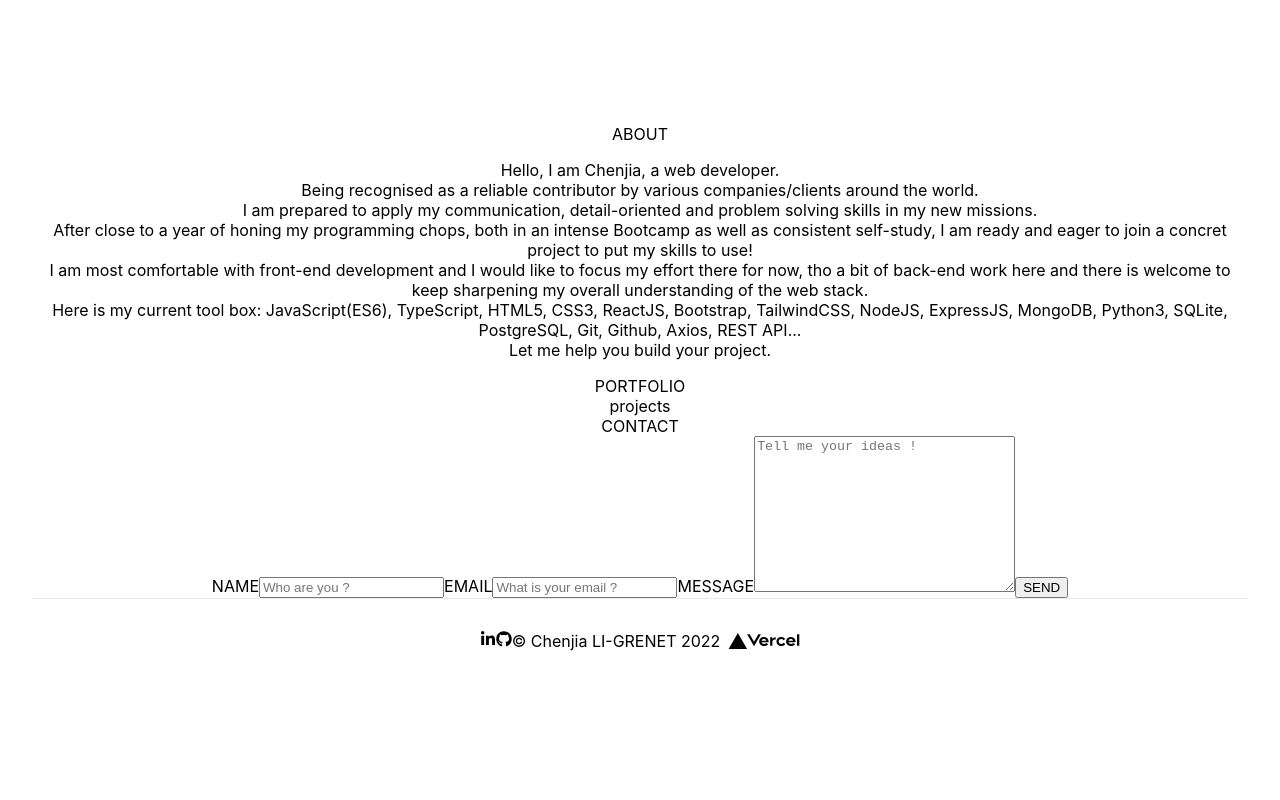
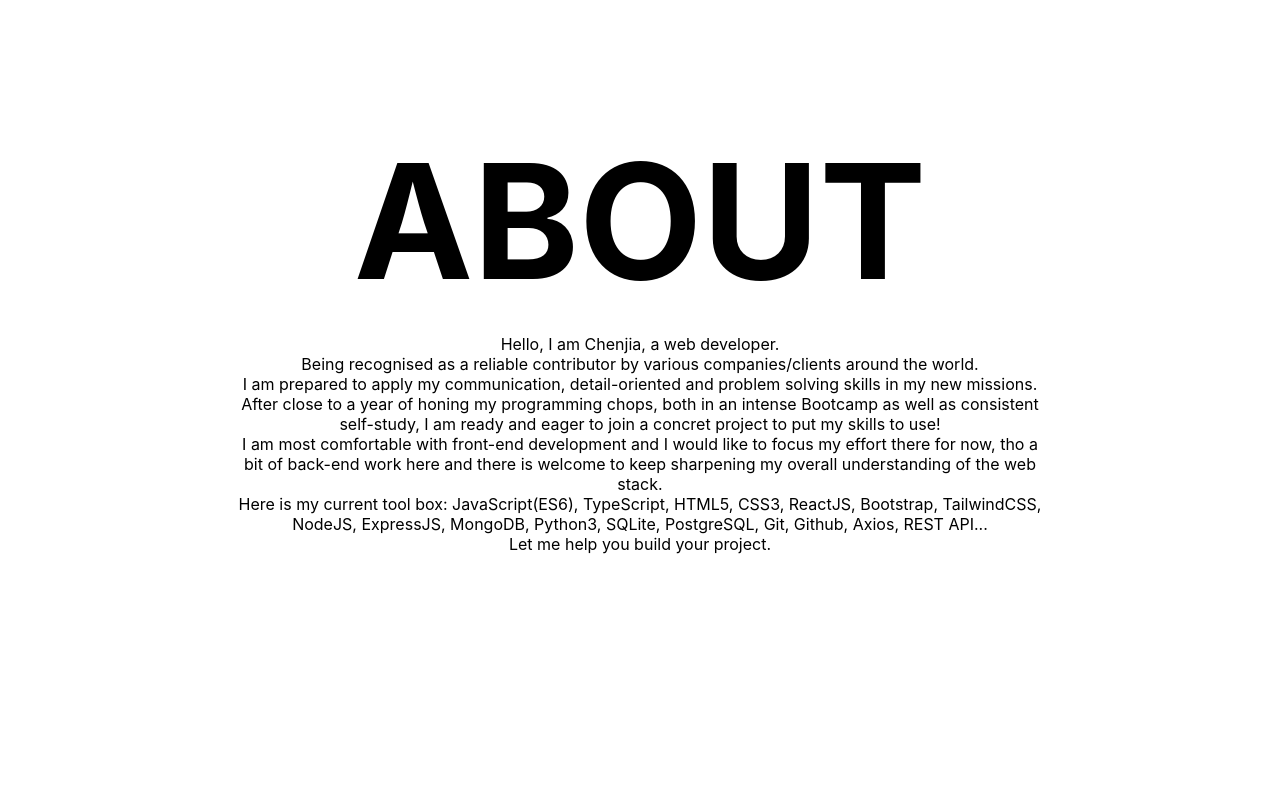
Before and after one commit to cligrenet/portfolio-v0-nextjs-ts, a Next.js app: page / in a window 1280 px wide. Shown: the part 1120-1920 px from the top of the page. Before the commit the page ends 1835 px from the top, so only its background shows below. Built offline with nearby package versions, Linux system fonts and the light colour scheme.

Commit message:
Set up basic styles for about and porfolio sections

```diff
--- a/src/components/About.tsx
+++ b/src/components/About.tsx
@@ -3,8 +3,8 @@ import styles from '../../styles/About.module.css';
 
 const About = () => {
 	return (
-		<div>
-			<span>ABOUT</span>
+		<div className={styles.main}>
+			<span className={styles.title}>ABOUT</span>
 			<p>
 				Hello, I am Chenjia, a web developer.
 				<br />
--- a/src/components/Portfolio.tsx
+++ b/src/components/Portfolio.tsx
@@ -3,8 +3,8 @@ import styles from '../../styles/Portfolio.module.css';
 
 const Portfolio = () => {
 	return (
-		<div>
-			<span>PORTFOLIO</span>
+		<div className={styles.main}>
+			<span className={styles.title}>PORTFOLIO</span>
 			<div>projects</div>
 		</div>
 	);
--- a/styles/About.module.css
+++ b/styles/About.module.css
@@ -0,0 +1,8 @@
+.main {
+	padding: 0 25vh 25vh 25vh;
+}
+
+.title {
+	font-size: 10rem;
+	font-weight: bolder;
+}
--- a/styles/Portfolio.module.css
+++ b/styles/Portfolio.module.css
@@ -0,0 +1,8 @@
+.main {
+	padding: 0 25vh 25vh 25vh;
+}
+
+.title {
+	font-size: 10rem;
+	font-weight: bolder;
+}
```
